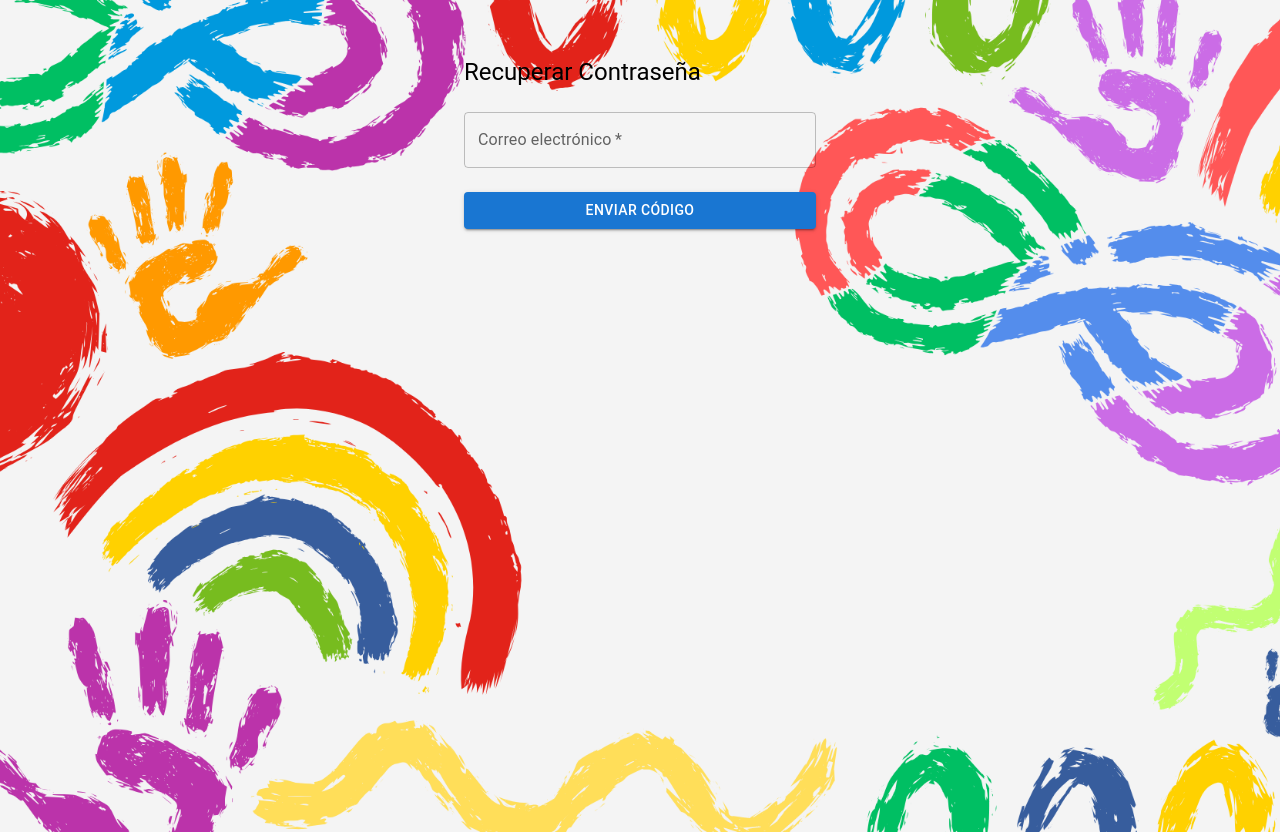
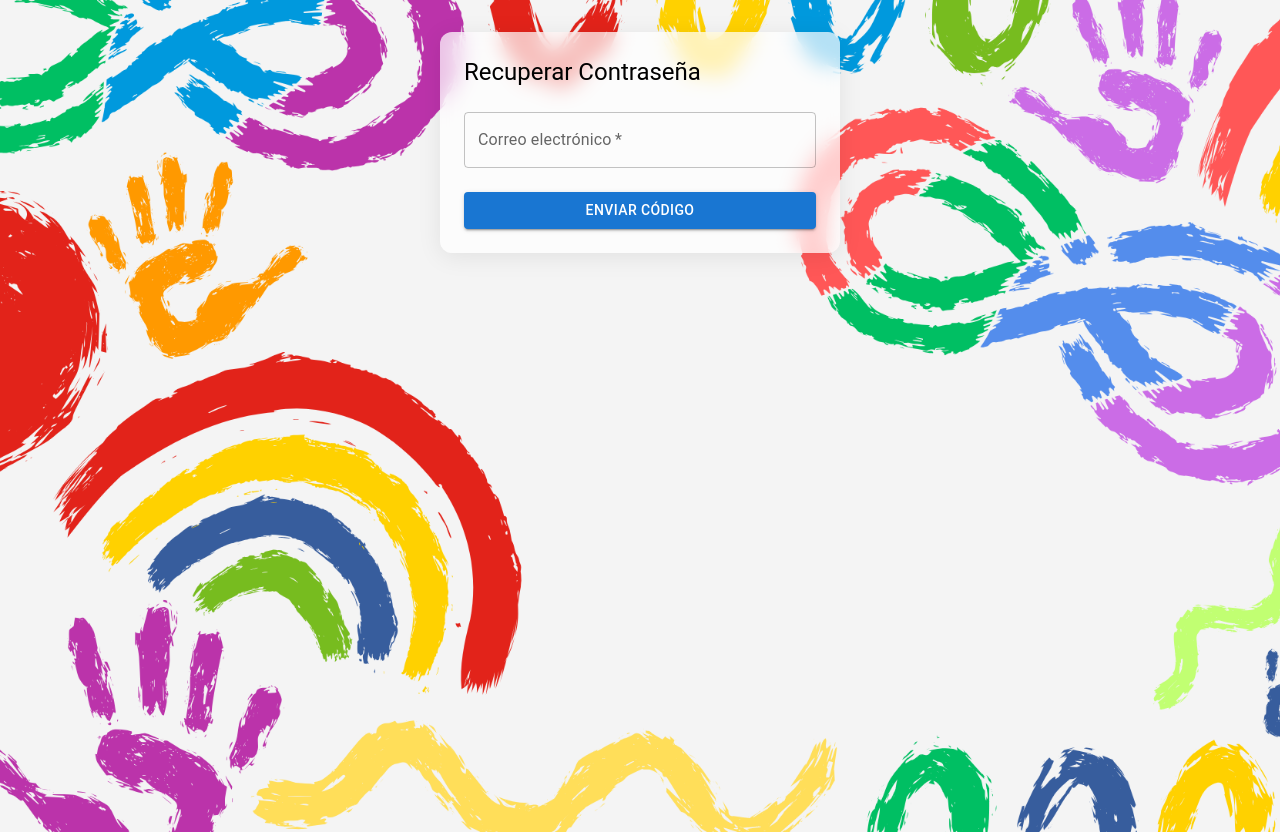
Before and after one commit to iyariestrada/frontend, a React (Create React App) app: page /forgot-password in a window 1280 px wide. Built offline with nearby package versions, Linux system fonts and the light colour scheme.

Commit message:
fixed bugs forgotpassword

```diff
--- a/src/FormularioRegistro.js
+++ b/src/FormularioRegistro.js
@@ -9,7 +9,6 @@ import { QCHAT_test, SCQ_test } from "./rutasApi.js";
 
 const URI = "http://localhost:3001/expedientes";
 const URI_PT = "http://localhost:3001/expedientes/pacientesterapeutas";
-
 
 const CompFormularioRegistro = () => {
   const [patientBirthdate, setPatientBirthdate] = useState("");
@@ -30,9 +29,7 @@ const CompFormularioRegistro = () => {
   const navigate = useNavigate();
   const location = useLocation();
 
-  const [token] = useState(
-    localStorage.getItem("token")
-  );
+  const [token] = useState(localStorage.getItem("token"));
   const [user] = useState(
     // user.num_tel, id, nombre, tipo
     JSON.parse(localStorage.getItem("user"))
@@ -60,11 +57,10 @@ const CompFormularioRegistro = () => {
         numero_tel_terapeuta: user.num_tel,
       });
 
-      await axios.post(
-        `http://localhost:3001/estado/`,
-        { exp_num: exp_num , estado: pasoTamizaje ? "P" : "T" }
-      );
-
+      await axios.post(`http://localhost:3001/estado/`, {
+        exp_num: exp_num,
+        estado: pasoTamizaje ? "P" : "T",
+      });
 
       alert("Formulario registrado");
 
--- a/src/Login/ForgotPassword.js
+++ b/src/Login/ForgotPassword.js
@@ -49,6 +49,8 @@ const ForgotPassword = () => {
     setError("");
 
     try {
+      console.log("Verificando código:", code);
+      console.log("Email:", email);
       const response = await axios.post(ENDPOINTS.verifyCode, { email, code });
 
       if (response.data.success) {
@@ -111,7 +113,17 @@ const ForgotPassword = () => {
   };
 
   return (
-    <Box sx={{ maxWidth: 400, mx: "auto", mt: 4, p: 3 }}>
+    <Box
+      sx={{
+        maxWidth: 400,
+        mx: "auto",
+        mt: 4,
+        p: 3,
+        backgroundColor: "rgba(255,255,255,0.7)",
+        backdropFilter: "blur(10px)",
+        borderRadius: 3,
+        boxShadow: "0 4px 24px rgba(0,0,0,0.08)",
+      }}>
       <Typography variant="h5" gutterBottom>
         Recuperar Contraseña
       </Typography>
--- a/src/Login/LoginView.js
+++ b/src/Login/LoginView.js
@@ -5,6 +5,7 @@ import { useNavigate } from "react-router-dom";
 import axios from "axios";
 
 import { Link } from "react-router-dom";
+import { message } from "antd";
 
 const API_BASE = "http://localhost:3001/expedientes";
 
@@ -42,7 +43,7 @@ const LoginView = ({ onLogin, showForgotPassword = true }) => {
   const navigate = useNavigate();
 
   useEffect(() => {
-    if (registerForm.num_tel.length === 10) {
+    if (registerForm.num_tel.length >= 10) {
       verifyPhoneNumber();
     } else {
       setPhoneValid(null);
@@ -173,7 +174,7 @@ const LoginView = ({ onLogin, showForgotPassword = true }) => {
         confirmPassword: registerForm.confirmPassword,
       });
       if (response.data.success) {
-        alert("Registro exitoso. Por favor, inicia sesión.");
+        message.success("Registro exitoso. Por favor, inicia sesión.");
         setActiveTab("login");
         setRegisterForm({
           name: "",
@@ -212,7 +213,7 @@ const LoginView = ({ onLogin, showForgotPassword = true }) => {
       });
 
       if (response.data.success) {
-        alert("Inicio de sesión exitoso");
+        message.success("Inicio de sesión exitoso");
 
         onLogin && onLogin(response.data.user);
 
--- a/src/rutasApi.js
+++ b/src/rutasApi.js
@@ -1,4 +1,3 @@
-
 const host = "http://localhost:3001/";
 
 //TEST
@@ -16,7 +15,7 @@ const getCheckCitaPrevia = citas + "check-cita-previa/";
 //Rutas Observaciones
 const observaciones = host + "observaciones/";
 
-const getObservacionesCita = observaciones + "cita/"
+const getObservacionesCita = observaciones + "cita/";
 const createObservacionCita = observaciones + "cita";
 
 //Rutas PacienteEstado
```
Also changed, not shown: 1 other file (tests, documents, lock files or other folders).
